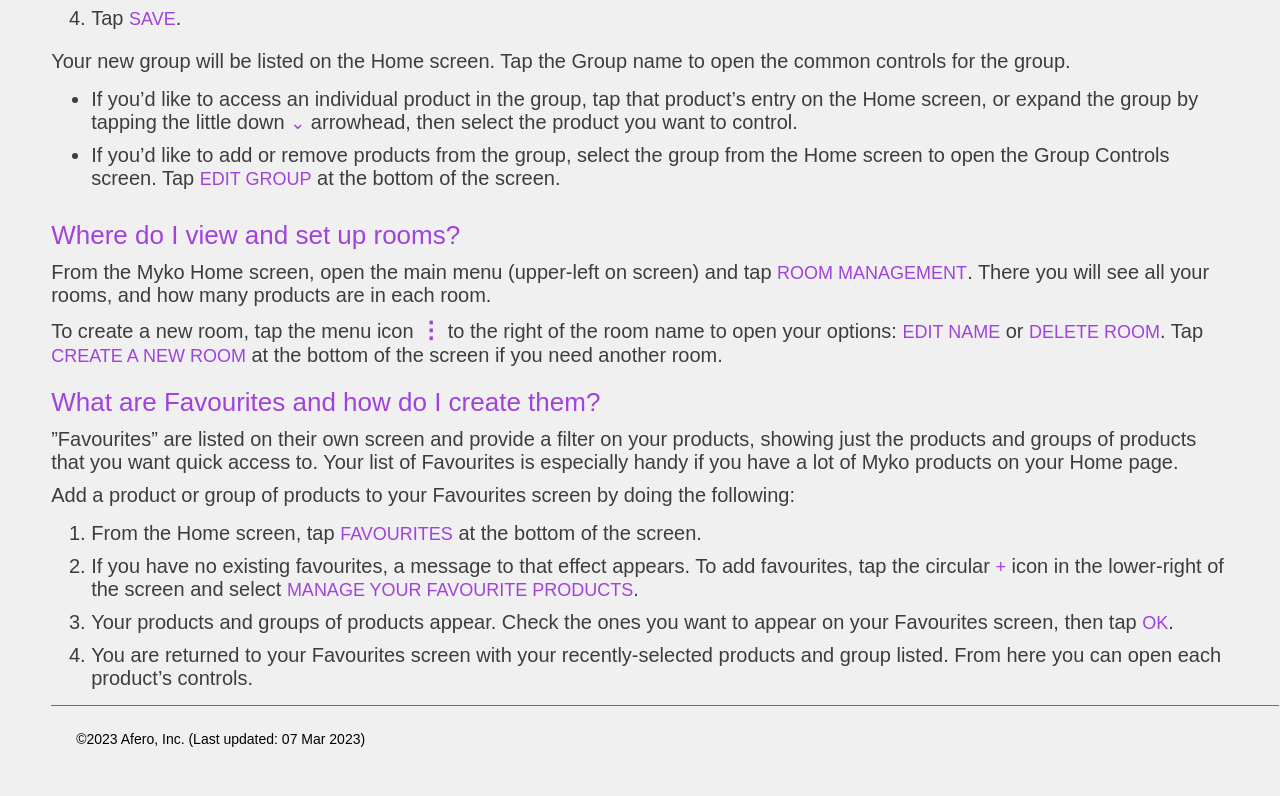
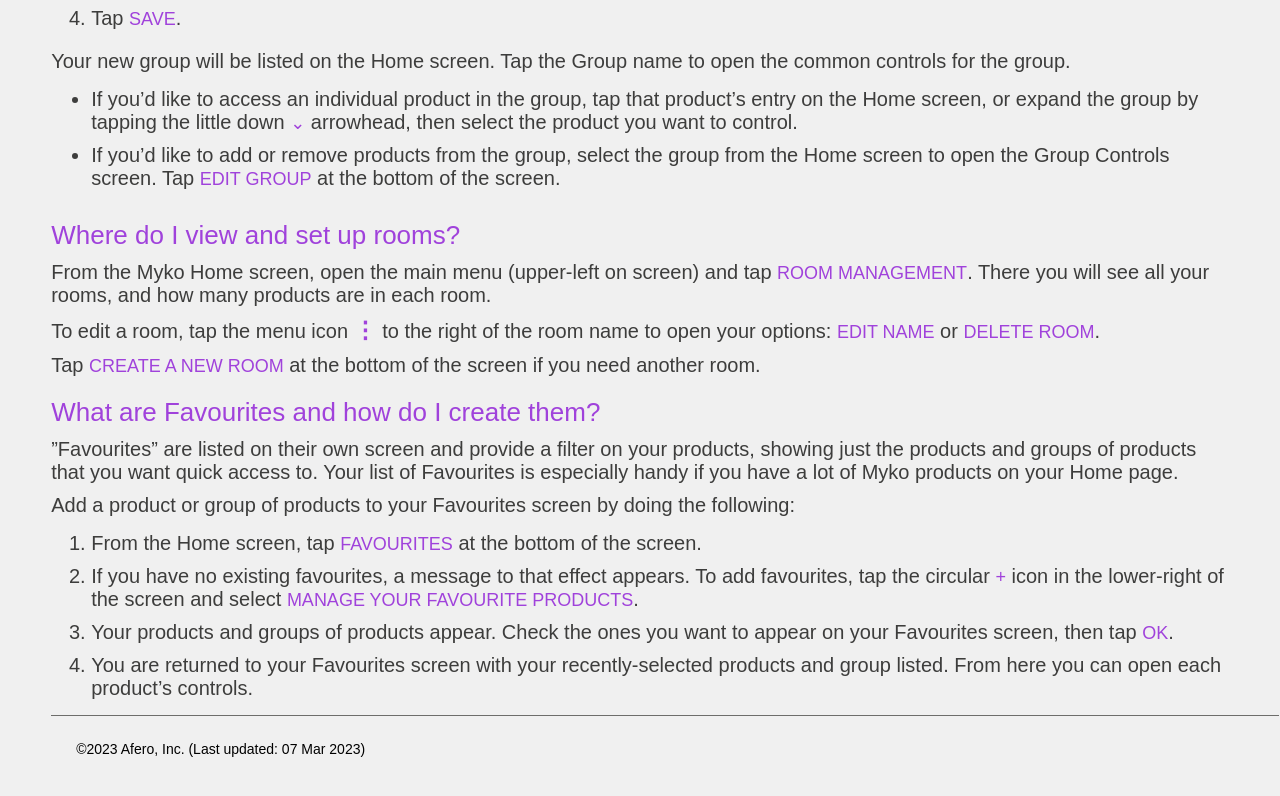
Before and after one commit to cdevshub/cdevshub.github.io, a plain HTML site: page index.html in a window 1280 px wide. Shown: the part 4578-5374 px from the top of the page. Drawn offline with Linux system fonts and the light colour scheme.

Commit message:
Fixed another typo

```diff
--- a/index.html
+++ b/index.html
@@ -265,7 +265,8 @@
 
 <h2>Where do I view and set up rooms?</h2>
 <p>From the Myko Home screen, open the main menu (upper-left on screen) and tap <span class="UIText">Room Management</span>. There you will see all your rooms, and how many products are in each room.</p>
-<p>To create a new room, tap the menu icon <span class="large">&#8942;</span> to the right of the room name to open your options: <span class="UIText">Edit Name</span> or <span class="UIText">Delete Room</span>. Tap <span class="UIText">Create a New Room</span> at the bottom of the screen if you need another room.</p>
+<p>To edit a room, tap the menu icon <span class="large">&#8942;</span> to the right of the room name to open your options: <span class="UIText">Edit Name</span> or <span class="UIText">Delete Room</span>.</p>
+<p>Tap <span class="UIText">Create a New Room</span> at the bottom of the screen if you need another room.</p>
 
 <h2>What are Favourites and how do I create them?</h2>
 <p>”Favourites” are listed on their own screen and provide a filter on your products, showing just the products and groups of products that you want quick access to. Your list of Favourites is especially handy if you have a lot of Myko products on your Home page.</p>
```
